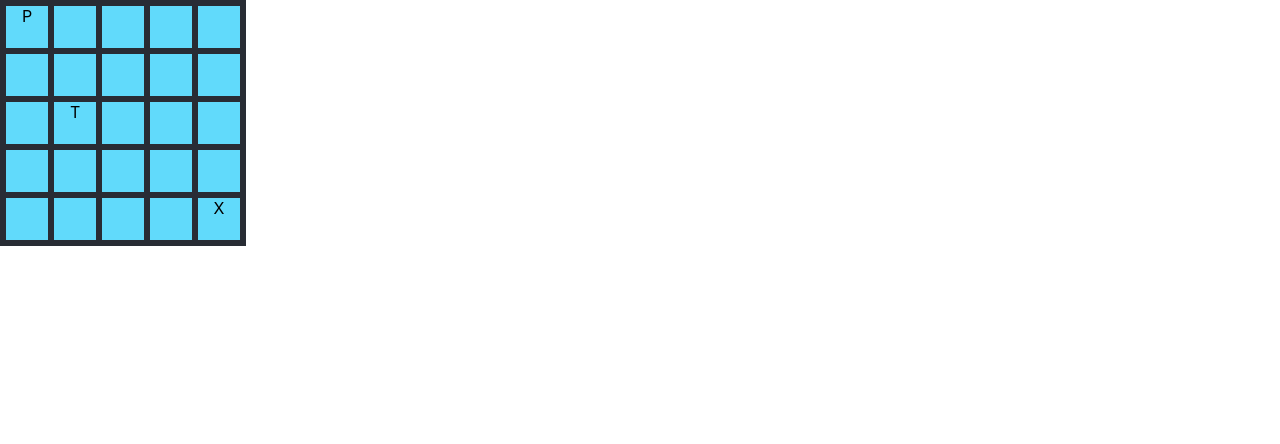
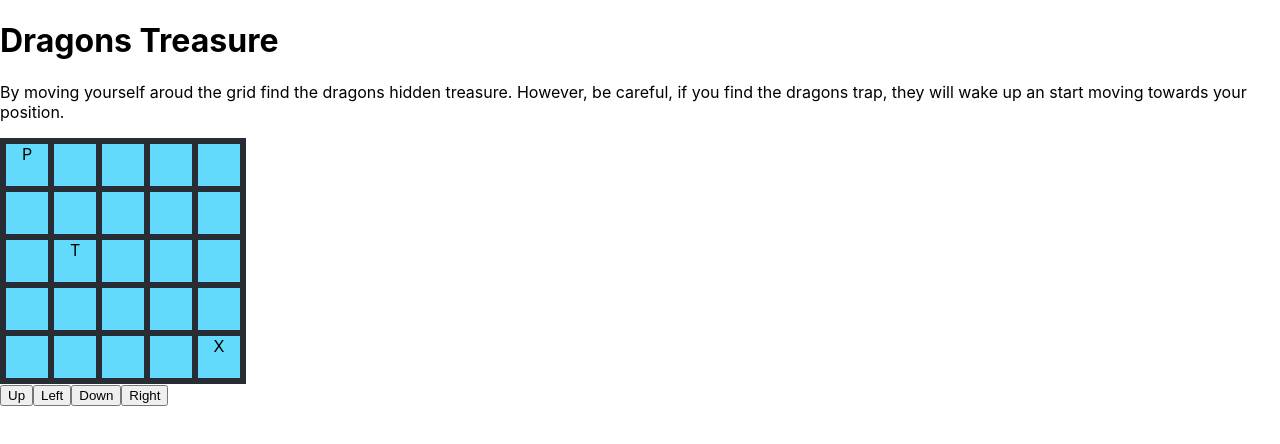
Before and after one commit to timothyf1/dragon-treasure, a React (Create React App) app: page / in a window 1280 px wide. Shown: the top 444 px of the page. Built offline with nearby package versions, Linux system fonts and the light colour scheme.

Commit message:
Added information about game to page and control buttons

```diff
--- a/src/App.js
+++ b/src/App.js
@@ -17,6 +17,17 @@ function Board({ boardCells }) {
   );
 }
 
+function Control({ handleMove }) {
+  return (
+    <div className='control'>
+      <button onClick={() => handleMove("U")}>Up</button>
+      <button onClick={() => handleMove("L")}>Left</button>
+      <button onClick={() => handleMove("D")}>Down</button>
+      <button onClick={() => handleMove("R")}>Right</button>
+    </div>
+  )
+}
+
 function Game() {
   const [playerPosition, setPlayerPosition] = useState([0, 0]);
   const [trapPosition, setTrapPosition] = useState([2, 1]);
@@ -25,7 +36,18 @@ function Game() {
 
   let board = createBoardCells(playerPosition, trapPosition, null, treasurePosition);
 
-  return <Board boardCells={board} />;
+  function handleMove(move) {
+    console.log(move);
+  }
+
+  return (
+    <div className='game'>
+      <h1>Dragons Treasure</h1>
+      <p>By moving yourself aroud the grid find the dragons hidden treasure. However, be careful, if you find the dragons trap, they will wake up an start moving towards your position.</p>
+      <Board boardCells={board} />
+      <Control handleMove={handleMove} />
+    </div>
+  );
 }
 
 export default function App() {
```
